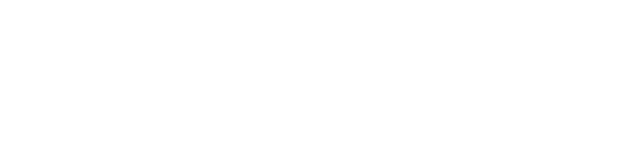
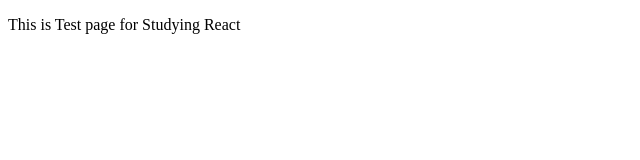
Before and after one commit to Soraso/Soraso.github.io, a plain HTML site: page Test_Web/index.html in a window 1280 px wide. Shown: the whole page, without its empty margins (0-640 px from the left). Drawn offline with Linux system fonts and the light colour scheme.

Commit message:
Change testpage

```diff
--- a/Test_Web/index.html
+++ b/Test_Web/index.html
@@ -4,6 +4,7 @@
 	<title>React Test</title>
 </head>
 <body>
+	<p>This is Test page for Studying React</p>
 
 </body>
 </html>
```
